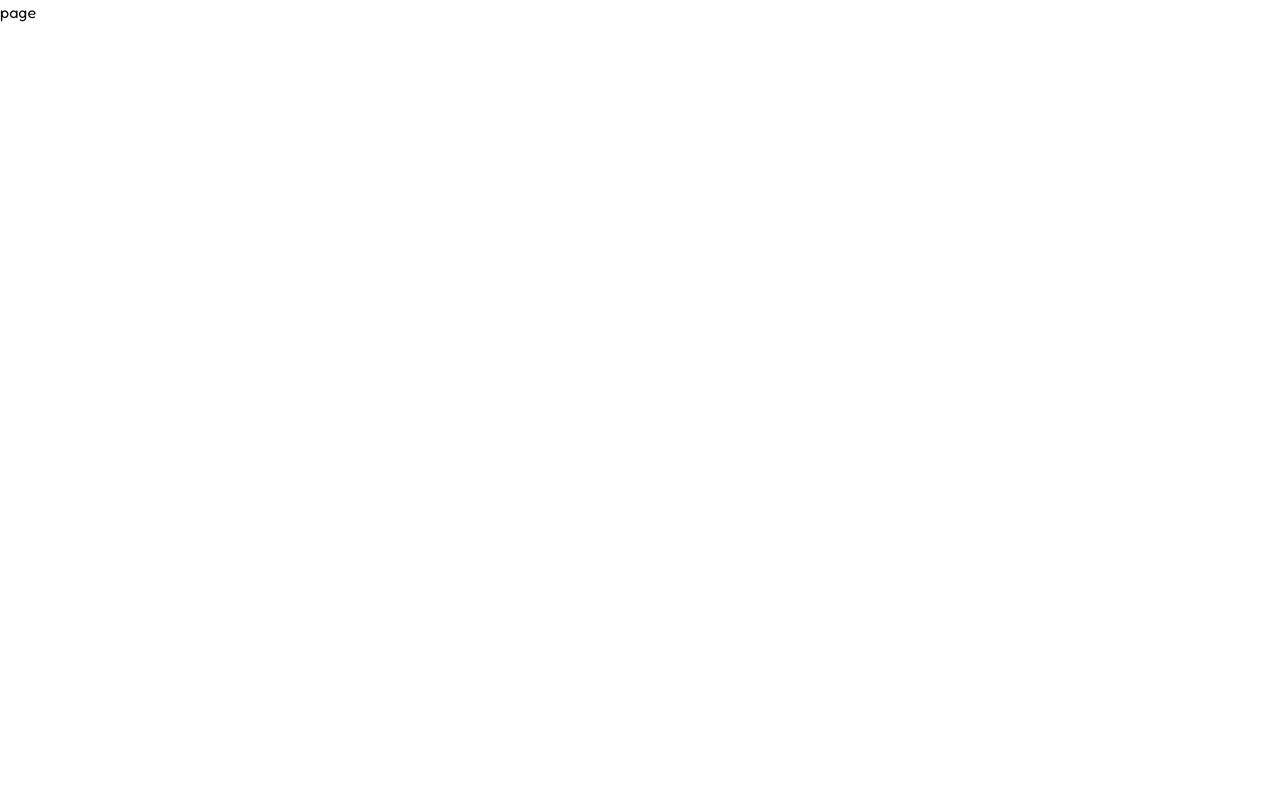
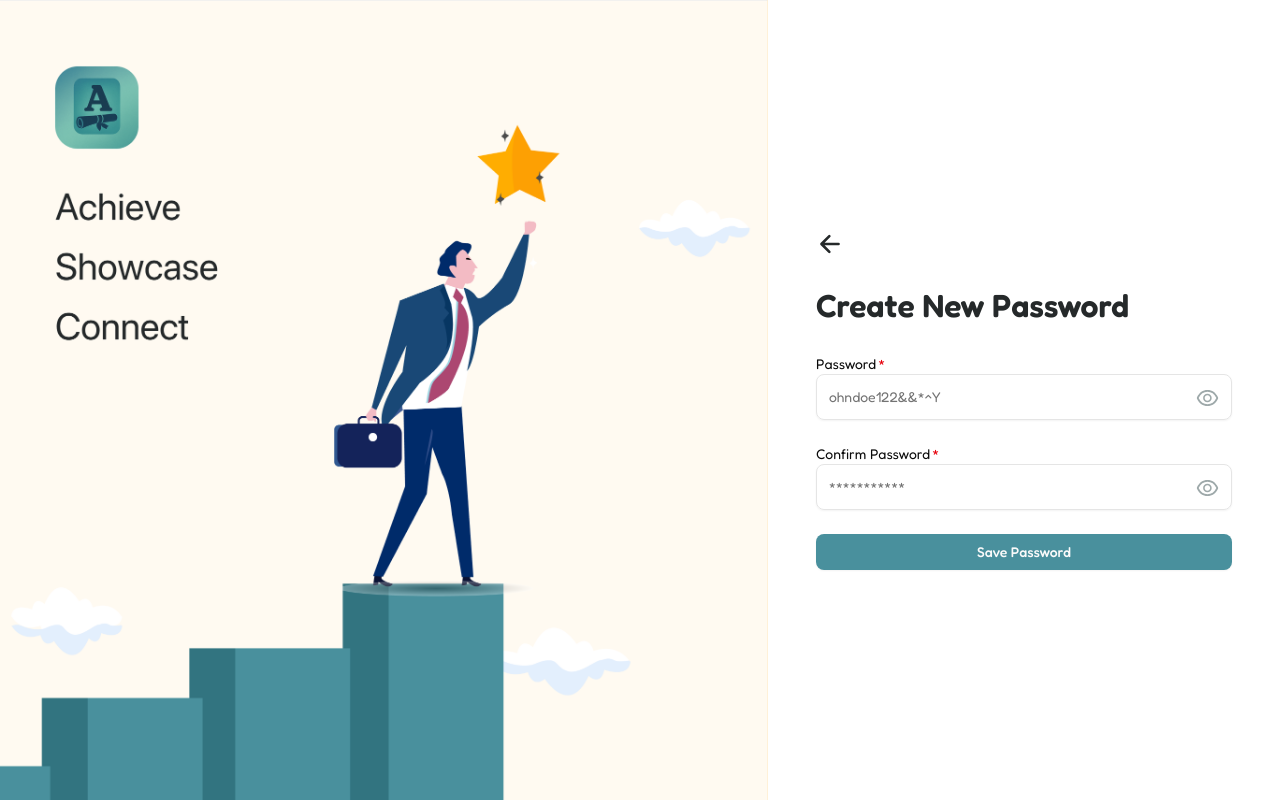
Before and after one commit to mursaleen-zenkoders/accomplishment, a Next.js app: page /reset-password in a window 1280 px wide. Built offline with nearby package versions, Linux system fonts and the light colour scheme.

Commit message:
`Feat`: - Compete the Ui on Forger Password with Formik and yup validation - Compete the Ui on Reset Password with Formik and yup validation

```diff
--- /dev/null
+++ b/src/app/(auth)/forget-password/page.tsx
@@ -0,0 +1,6 @@
+import ForgetPasswordView from '@/views/auth/Forget-Password';
+import { JSX } from 'react';
+
+const ForgetPasswordPage = (): JSX.Element => <ForgetPasswordView />;
+
+export default ForgetPasswordPage;
--- /dev/null
+++ b/src/app/(auth)/reset-password/page.tsx
@@ -0,0 +1,6 @@
+import ResetPasswordView from '@/views/auth/Reset-Password';
+import { JSX } from 'react';
+
+const ResetPasswordPage = (): JSX.Element => <ResetPasswordView />;
+
+export default ResetPasswordPage;
--- a/src/app/(auth)/verify-email/page.tsx
+++ b/src/app/(auth)/verify-email/page.tsx
@@ -4,10 +4,10 @@ import { JSX } from 'react';
 const VerifyEmailPage = async ({
   searchParams,
 }: {
-  searchParams: Promise<{ email: string | undefined }>;
+  searchParams: Promise<{ email: string | undefined; route: string | undefined }>;
 }): Promise<JSX.Element> => {
-  const { email } = await searchParams;
-  return <VerifyEmailView email={email || 'alex@example.com'} />;
+  const { email, route } = await searchParams;
+  return <VerifyEmailView email={email || 'alex@example.com'} route={route || 'register'} />;
 };
 
 export default VerifyEmailPage;
--- /dev/null
+++ b/src/schemas/forget-password.schema.ts
@@ -0,0 +1,5 @@
+import * as yup from 'yup';
+
+export const ForgetPasswordSchema = yup.object().shape({
+  email: yup.string().email('Invalid email').required('Email is required'),
+});
--- /dev/null
+++ b/src/schemas/reset-password.schema.ts
@@ -0,0 +1,14 @@
+import * as Yup from 'yup';
+
+export const ResetPasswordSchema = Yup.object({
+  password: Yup.string()
+    .required('Password is required')
+    .min(8, 'Password must be at least 8 characters')
+    .matches(
+      /^(?=.*[a-z])(?=.*[A-Z])(?=.*\d)(?=.*[@$!%*?&#])[A-Za-z\d@$!%*?&#]{8,}$/,
+      'Password must contain at least one uppercase letter, one lowercase letter, one number, and one special character',
+    ),
+  confirmPassword: Yup.string()
+    .required('Confirm password is required')
+    .oneOf([Yup.ref('password')], 'Passwords must match'),
+});
--- /dev/null
+++ b/src/views/auth/Forget-Password/index.tsx
@@ -0,0 +1,45 @@
+'use client';
+import BackButton from '@/components/common/back-button';
+import Heading from '@/components/common/heading';
+import { Button } from '@/components/ui/button';
+import { Input } from '@/components/ui/input';
+import Routes from '@/constants/routes';
+import { ForgetPasswordSchema } from '@/schemas/forget-password.schema';
+import { useFormik } from 'formik';
+import { useRouter } from 'next/navigation';
+
+const ForgetPasswordView = () => {
+  const { push } = useRouter();
+  const { verifyEmail } = Routes;
+
+  const { handleChange, handleSubmit, values, errors, touched } = useFormik({
+    initialValues: { email: '' },
+    validationSchema: ForgetPasswordSchema,
+    onSubmit: ({ email }) => push(verifyEmail + '?email=' + email + '&route=password'),
+  });
+
+  return (
+    <form className="flex flex-col gap-y-6" onSubmit={handleSubmit}>
+      <BackButton />
+
+      <div>
+        <Heading text="Forget Password" />
+        <p className="font-medium text-base text-secondary">Enter your registered email address</p>
+      </div>
+
+      <Input
+        error={touched.email ? errors.email : undefined}
+        placeholder="johndo@example.com"
+        value={values['email']}
+        onChange={handleChange}
+        label="Email"
+        name="email"
+        required
+      />
+
+      <Button type="submit">Send</Button>
+    </form>
+  );
+};
+
+export default ForgetPasswordView;
--- /dev/null
+++ b/src/views/auth/Reset-Password/index.tsx
@@ -0,0 +1,54 @@
+'use client';
+import BackButton from '@/components/common/back-button';
+import Heading from '@/components/common/heading';
+import { Button } from '@/components/ui/button';
+import { Input } from '@/components/ui/input';
+import Routes from '@/constants/routes';
+import { ResetPasswordSchema } from '@/schemas/reset-password.schema';
+import { useFormik } from 'formik';
+import { useRouter } from 'next/navigation';
+
+const ResetPasswordView = () => {
+  const { push } = useRouter();
+  const { home } = Routes;
+
+  const { handleChange, handleSubmit, values, errors, touched } = useFormik({
+    initialValues: { confirmPassword: '', password: '' },
+    validationSchema: ResetPasswordSchema,
+    onSubmit: () => push(home),
+  });
+
+  return (
+    <form className="flex flex-col gap-y-6" onSubmit={handleSubmit}>
+      <BackButton />
+
+      <Heading text="Create New Password" />
+
+      <Input
+        error={touched.password ? errors.password : undefined}
+        placeholder="ohndoe122&&*^Y"
+        value={values['password']}
+        onChange={handleChange}
+        label="Password"
+        type="password"
+        name="password"
+        required
+      />
+
+      <Input
+        error={touched.confirmPassword ? errors.confirmPassword : undefined}
+        value={values['confirmPassword']}
+        placeholder="***********"
+        label="Confirm Password"
+        onChange={handleChange}
+        name="confirmPassword"
+        type="password"
+        required
+      />
+
+      <Button type="submit">Save Password</Button>
+    </form>
+  );
+};
+
+export default ResetPasswordView;
--- a/src/views/auth/Sign-Up/index.tsx
+++ b/src/views/auth/Sign-Up/index.tsx
@@ -26,7 +26,7 @@ const SignUpView = (): JSX.Element => {
   const { handleChange, handleSubmit, values, errors, touched } = useFormik({
     initialValues,
     validationSchema: SignUpSchema,
-    onSubmit: ({ email }) => push(verifyEmail + '?email=' + email),
+    onSubmit: ({ email }) => push(verifyEmail + '?email=' + email + '&route=register'),
   });
 
   return (
--- a/src/views/auth/Verify-Email/index.tsx
+++ b/src/views/auth/Verify-Email/index.tsx
@@ -11,16 +11,16 @@ import { useRouter } from 'next/navigation';
 
 interface IProps {
   email: string;
+  route: string;
 }
 
-const VerifyEmailView: FC<IProps> = ({ email }) => {
+const VerifyEmailView: FC<IProps> = ({ email, route }) => {
   const { push } = useRouter();
-
-  const { home } = Routes;
+  const { home, resetPassword } = Routes;
 
   const { handleSubmit, setFieldValue, values } = useFormik({
     initialValues: { email, otp: '' },
-    onSubmit: () => push(home),
+    onSubmit: () => push(route === 'password' ? resetPassword : home),
   });
 
   const handleResend = () => {};
```
